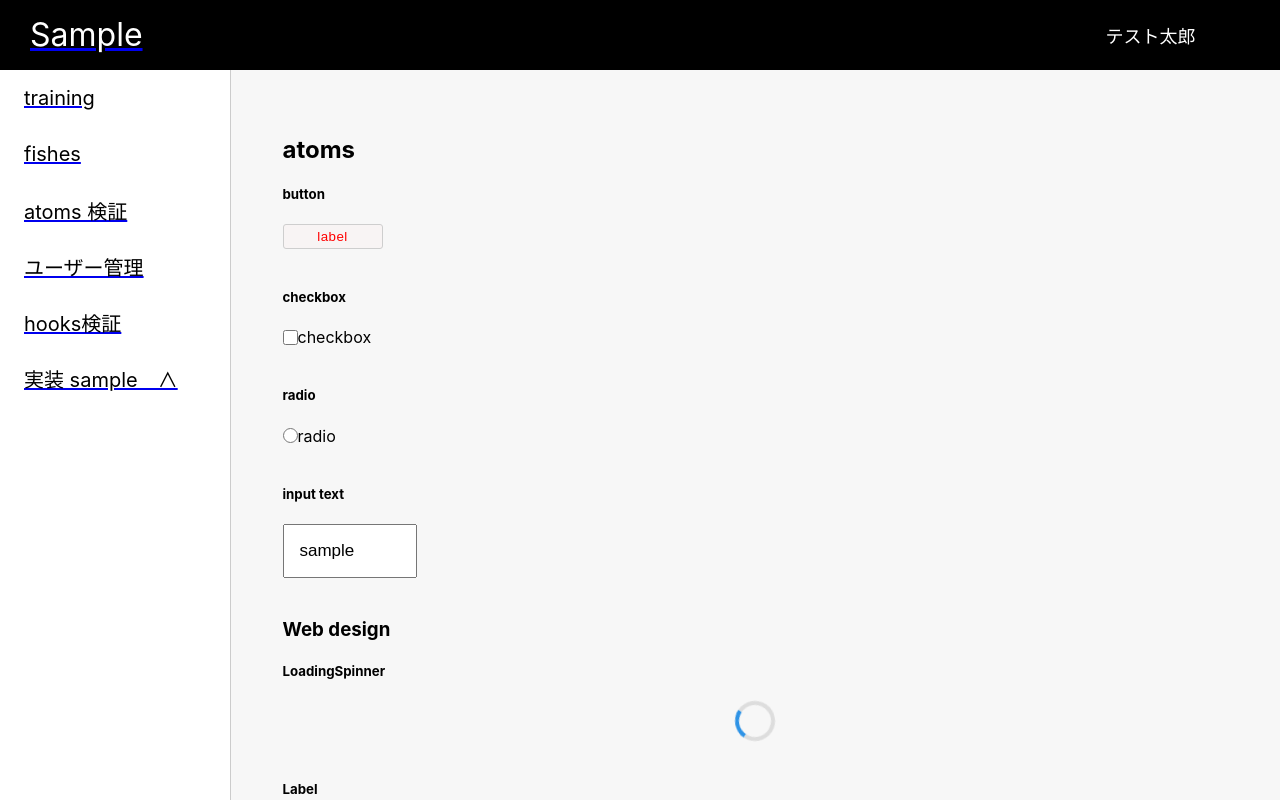
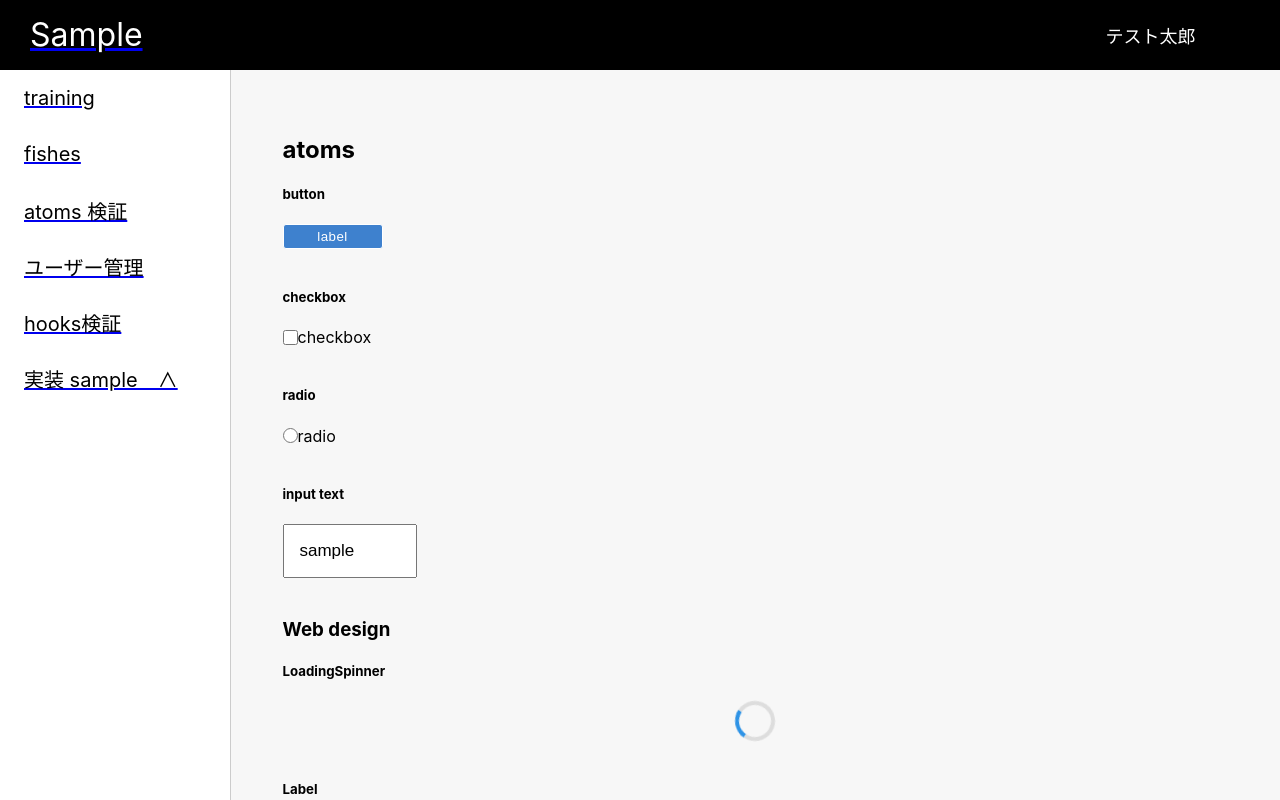
Before and after one commit to Snails8/react-module, a React (Create React App) app in the folder frontend/: page /atoms in a window 1280 px wide. Shown: the top 800 px of the page. Built offline with nearby package versions, Linux system fonts and the light colour scheme.

Commit message:
add; button component を使いやすく修正

```diff
--- a/frontend/src/components/atoms/Button/Button.tsx
+++ b/frontend/src/components/atoms/Button/Button.tsx
@@ -1,28 +1,42 @@
-import React from "react";
+import { memo } from "react";
 import styles from "./Button.module.css";
 
-export interface ButtonProps {
+type ButtonColor = "primary" | "tertiary";
+type ButtonProps = {
   label: string
-    color: string
+  colorType: ButtonColor
   width: number
   height: number
+  margin?: number
   disabled?: boolean
   handleClick: () => void;
 }
 
-export const Button: React.FC<ButtonProps> = ({
-    label,
-    color,
-    width,
-    height,
-    disabled=false,
-    handleClick,
-}) => {
+export const Button = memo((props: ButtonProps) => {
+  const {label, colorType, width, height, margin=0, disabled=false, handleClick} = props;
+
+
+  let color, backgroundColor, borderColor;
+  switch (colorType) {
+    case 'tertiary':
+      color = '';
+      backgroundColor = '#f8f4f4';
+      borderColor = '#cecece';
+    break;
+    case 'primary':
+      color = '#fff';
+      backgroundColor = '#3e81ce';
+      borderColor = '#fff';
+    break;
+  }
+
+
   return (
     <button
-            className={`${styles.button}`}
-            style={{ color: color, width: width, height: height }}
+      className={styles.button}
+      style={{ backgroundColor: backgroundColor, color: color, width: width, height: height, marginTop: margin, borderColor: borderColor }}
       onClick={handleClick}
+      disabled={disabled}
     >{label}</button>
   );
-};
+});
--- a/frontend/src/components/templates/AtomsTemplate/AtomsTemplate.tsx
+++ b/frontend/src/components/templates/AtomsTemplate/AtomsTemplate.tsx
@@ -15,9 +15,7 @@ export const AtomsTemplate = () => {
 
       <div className={styles.content}>
         <h5>button</h5>
-        <Button label="label" color="red" width={100} height={25}
-          handleClick={() => console.log('clicked')}
-        />
+        <Button label="label" colorType='primary' width={100} height={25} handleClick={() => console.log('clicked')}/>
       </div>
 
       <div className={styles.content}>
```
Lines whose indentation alone changed are shown as unchanged.
